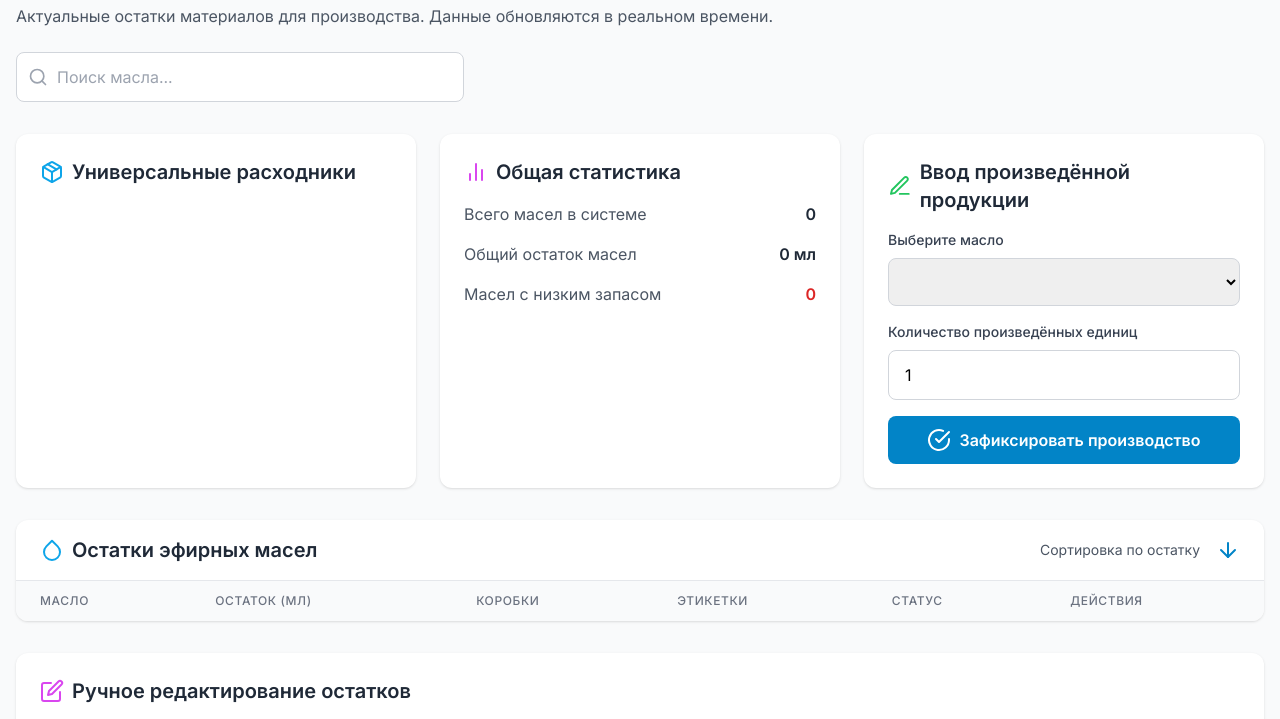
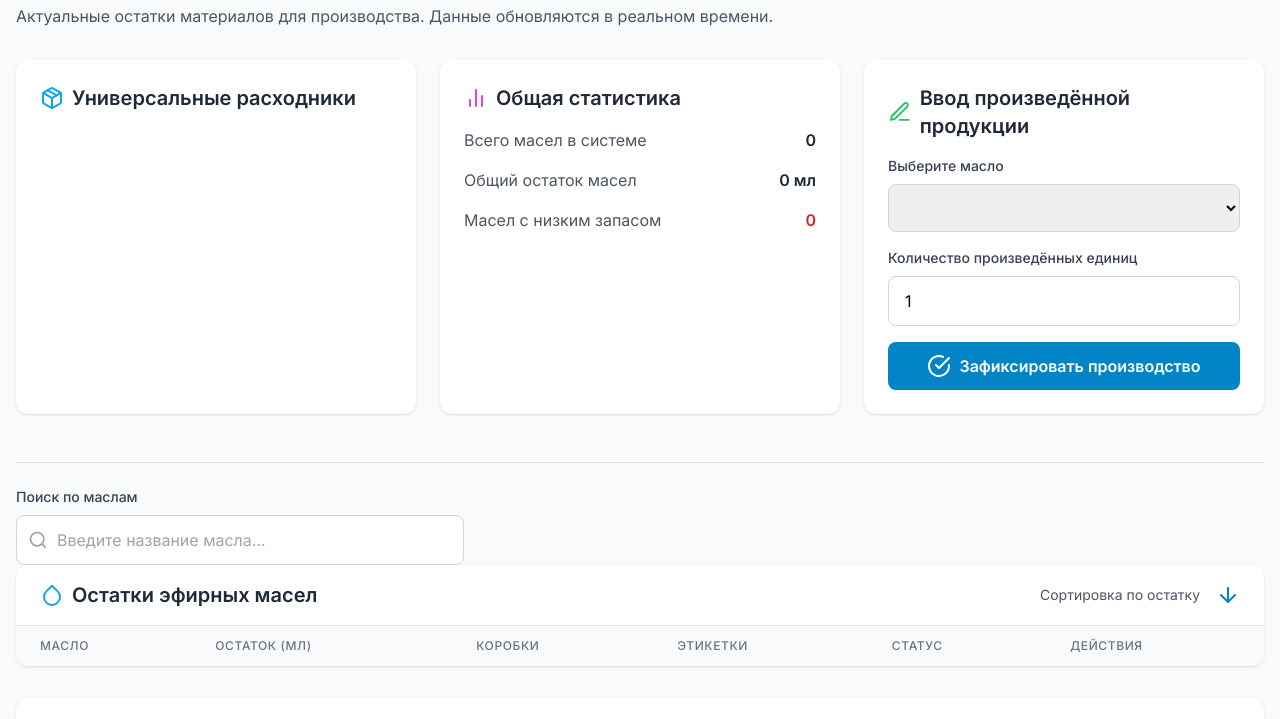
Before and after one commit to ngotov/essential.star.tracker, a plain HTML site: page index.html in a window 1280 px wide. Shown: the part 336-1055 px from the top of the page. Drawn offline with nearby package versions, Linux system fonts and the light colour scheme; no server answers.

Commit message:
Update index.html

```diff
--- a/index.html
+++ b/index.html
@@ -54,11 +54,7 @@
         <div class="mb-8">
             <h1 class="text-3xl md:text-4xl font-bold text-gray-800 mb-2">Склад эфирных масел</h1>
             <p class="text-gray-600 mb-6">Актуальные остатки материалов для производства. Данные обновляются в реальном времени.</p>
-            <div class="relative max-w-md">
-                <i data-feather="search" class="absolute left-3 top-1/2 transform -translate-y-1/2 text-gray-400 w-5 h-5"></i>
-                <input type="text" id="searchInput" placeholder="Поиск масла..." class="w-full pl-10 pr-4 py-3 border border-gray-300 rounded-lg focus:ring-2 focus:ring-primary-500 focus:border-transparent outline-none transition">
-            </div>
-        </div>
+         </div>
 
         <!-- Основная информация -->
         <div class="grid grid-cols-1 lg:grid-cols-3 gap-6 mb-8">
@@ -128,6 +124,28 @@
                 </div>
             </div>
         </div>
+
+        <!-- Поиск масел (внизу страницы) -->
+<div class="mt-12 pt-6 border-t border-gray-200">
+    <label class="block text-sm font-medium text-gray-700 mb-2">
+        Поиск по маслам
+    </label>
+
+    <div class="relative max-w-md">
+        <i data-feather="search"
+           class="absolute left-3 top-1/2 transform -translate-y-1/2 text-gray-400 w-5 h-5"></i>
+
+        <input
+            type="text"
+            id="searchInput"
+            placeholder="Введите название масла..."
+            class="w-full pl-10 pr-4 py-3 border border-gray-300 rounded-lg
+                   focus:ring-2 focus:ring-primary-500 focus:border-transparent
+                   outline-none transition"
+        >
+    </div>
+</div>
+
 
         <!-- Список масел -->
         <div class="bg-white rounded-xl shadow overflow-hidden mb-8">
```
